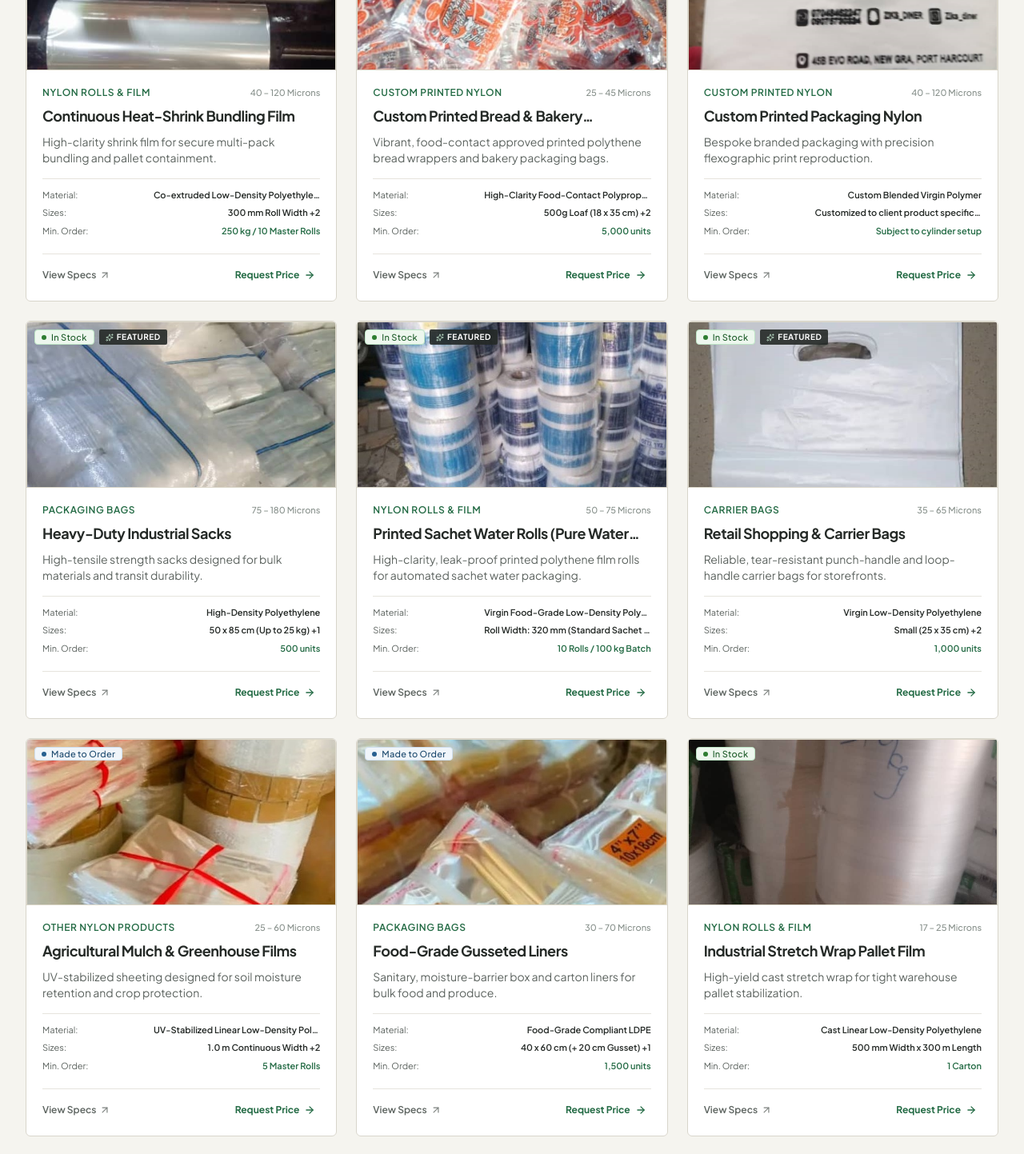
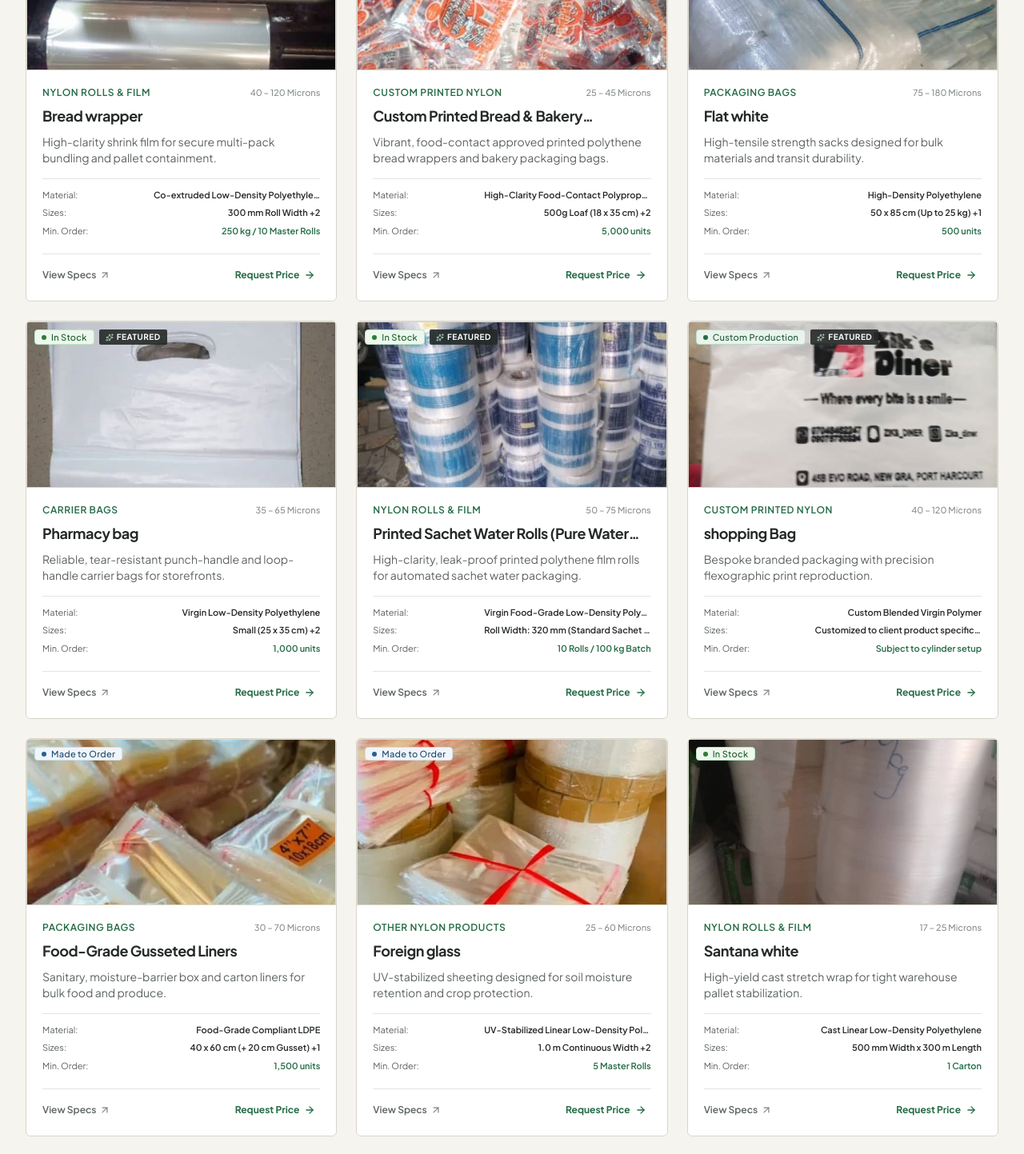
Before and after one commit to Alex-mfoniso/mummy-favour, a React (Vite) app: page /products in a window 1280 px wide. Shown: the part 700-2143 px from the top of the page at 80% size. Built offline with nearby package versions, Linux system fonts and the light colour scheme; no server answers.

Commit message:
fix(products): update official product names to match admin catalog (Pharmacy bag, Flat white, Bread wrapper, etc.)

```diff
--- a/src/data/products.ts
+++ b/src/data/products.ts
@@ -10,8 +10,8 @@ import { Product } from '@/types';
 export const PRODUCTS: Product[] = [
   {
     id: 'df-prod-001',
-    title: 'Retail Shopping & Carrier Bags',
-    name: 'Retail Shopping & Carrier Bags',
+    title: 'Pharmacy bag',
+    name: 'Pharmacy bag',
     slug: 'retail-shopping-carrier-bags',
     categoryId: 'carrier-bags',
     category: 'Carrier Bags',
@@ -50,8 +50,8 @@ export const PRODUCTS: Product[] = [
   },
   {
     id: 'df-prod-002',
-    title: 'Heavy-Duty Industrial Sacks',
-    name: 'Heavy-Duty Industrial Sacks',
+    title: 'Flat white',
+    name: 'Flat white',
     slug: 'heavy-duty-industrial-sacks',
     categoryId: 'packaging-bags',
     category: 'Packaging Bags',
@@ -90,8 +90,8 @@ export const PRODUCTS: Product[] = [
   },
   {
     id: 'df-prod-003',
-    title: 'Continuous Heat-Shrink Bundling Film',
-    name: 'Continuous Heat-Shrink Bundling Film',
+    title: 'Bread wrapper',
+    name: 'Bread wrapper',
     slug: 'heat-shrink-bundling-film',
     categoryId: 'nylon-rolls-and-film',
     category: 'Nylon Rolls & Film',
@@ -166,8 +166,8 @@ export const PRODUCTS: Product[] = [
   },
   {
     id: 'df-prod-005',
-    title: 'Agricultural Mulch & Greenhouse Films',
-    name: 'Agricultural Mulch & Greenhouse Films',
+    title: 'Foreign glass',
+    name: 'Foreign glass',
     slug: 'agricultural-mulch-greenhouse-films',
     categoryId: 'other-nylon-products',
     category: 'Other Nylon Products',
@@ -204,8 +204,8 @@ export const PRODUCTS: Product[] = [
   },
   {
     id: 'df-prod-006',
-    title: 'Custom Printed Packaging Nylon',
-    name: 'Custom Printed Packaging Nylon',
+    title: 'shopping Bag',
+    name: 'shopping Bag',
     slug: 'custom-printed-packaging-nylon',
     categoryId: 'custom-printed-nylon',
     category: 'Custom Printed Nylon',
@@ -240,8 +240,8 @@ export const PRODUCTS: Product[] = [
   },
   {
     id: 'df-prod-007',
-    title: 'Industrial Stretch Wrap Pallet Film',
-    name: 'Industrial Stretch Wrap Pallet Film',
+    title: 'Santana white',
+    name: 'Santana white',
     slug: 'industrial-stretch-wrap-pallet-film',
     categoryId: 'nylon-rolls-and-film',
     category: 'Nylon Rolls & Film',
@@ -274,8 +274,8 @@ export const PRODUCTS: Product[] = [
   },
   {
     id: 'df-prod-008',
-    title: 'Reinforced Punch-Hole Boutique Bags',
-    name: 'Reinforced Punch-Hole Boutique Bags',
+    title: 'shopping Bag',
+    name: 'shopping Bag',
     slug: 'reinforced-punch-hole-boutique-bags',
     categoryId: 'carrier-bags',
     category: 'Carrier Bags',
```
Also changed, not shown: 1 other file (tests, documents, lock files or other folders).
